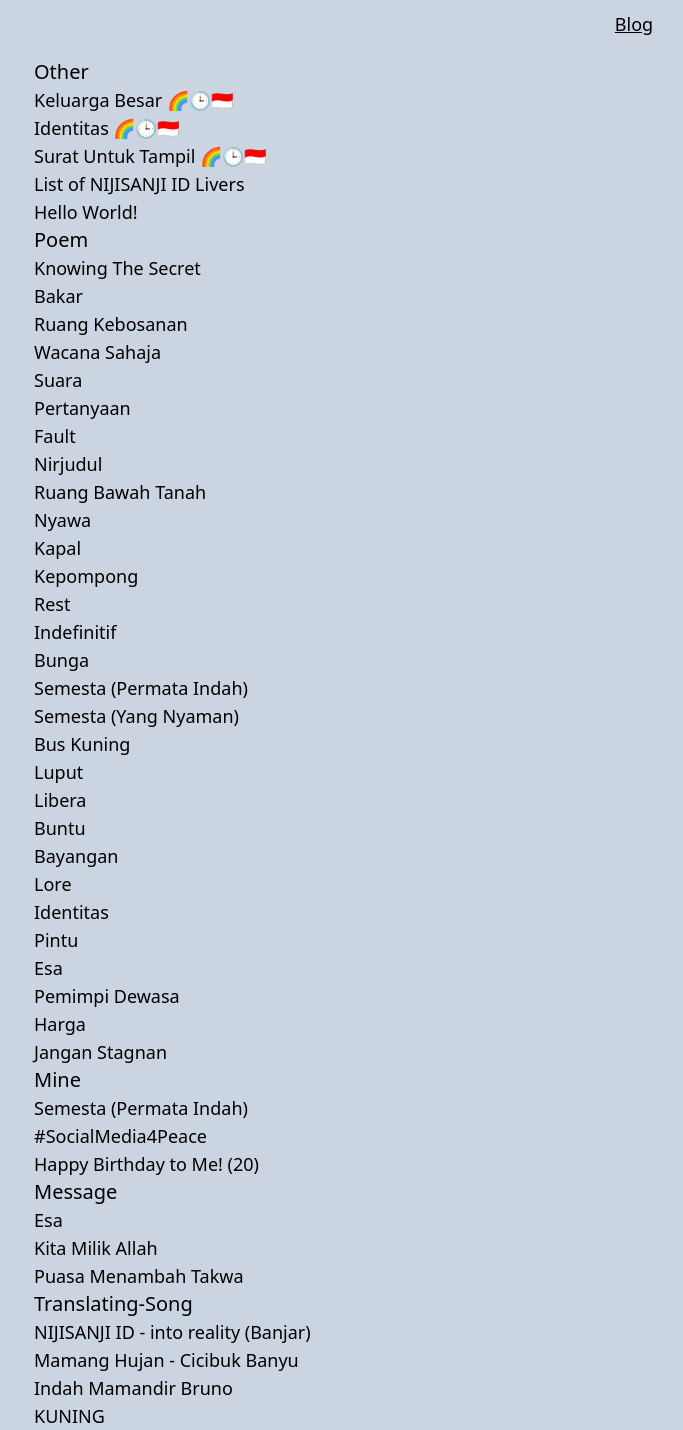
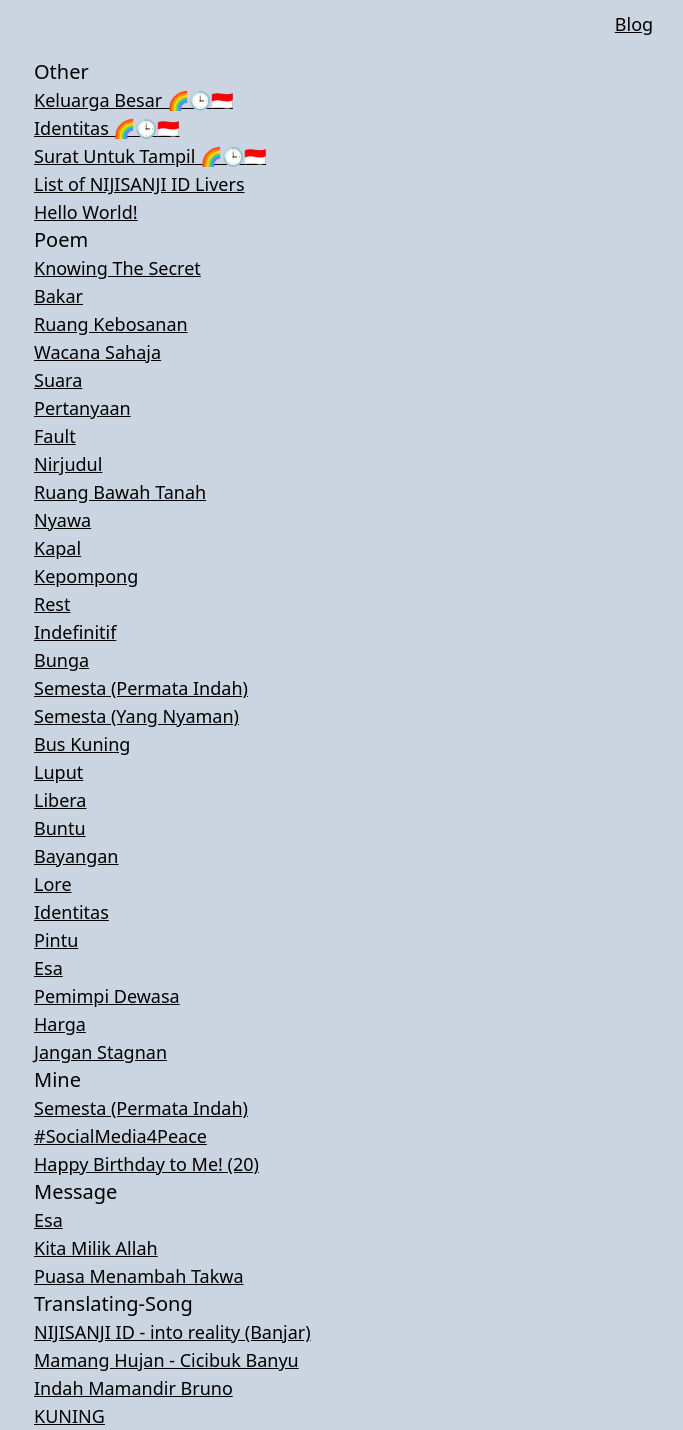
Before and after one commit to mnafisalmukhdi1/blog, a Jekyll site: the page built from categories.html, in a window 1280 px wide. Shown: the part 184-1614 px from the top of the page, without its empty margins (6-689 px from the left). Built offline with Jekyll 4.4.1, drawn with Linux system fonts in a browser that asks for light colours; nearby versions of some CDN libraries; grey boxes are pictures that could not be loaded.

Commit message:
Update categories.html

```diff
--- a/categories.html
+++ b/categories.html
@@ -16,7 +16,7 @@
     <a name="{{ category_name | slugize }}"></a>
     {% for post in site.categories[category_name] %}
     <article class="archive-item">
-      <h4 class="text-lg"><a href="{{ site.baseurl }}{{ post.url }}" class="text-underline">{{post.title}}</a></h4>
+      <h4 class="text-lg"><a href="{{ site.baseurl }}{{ post.url }}" class="underline">{{post.title}}</a></h4>
     </article>
     {% endfor %}
   </div>
```
